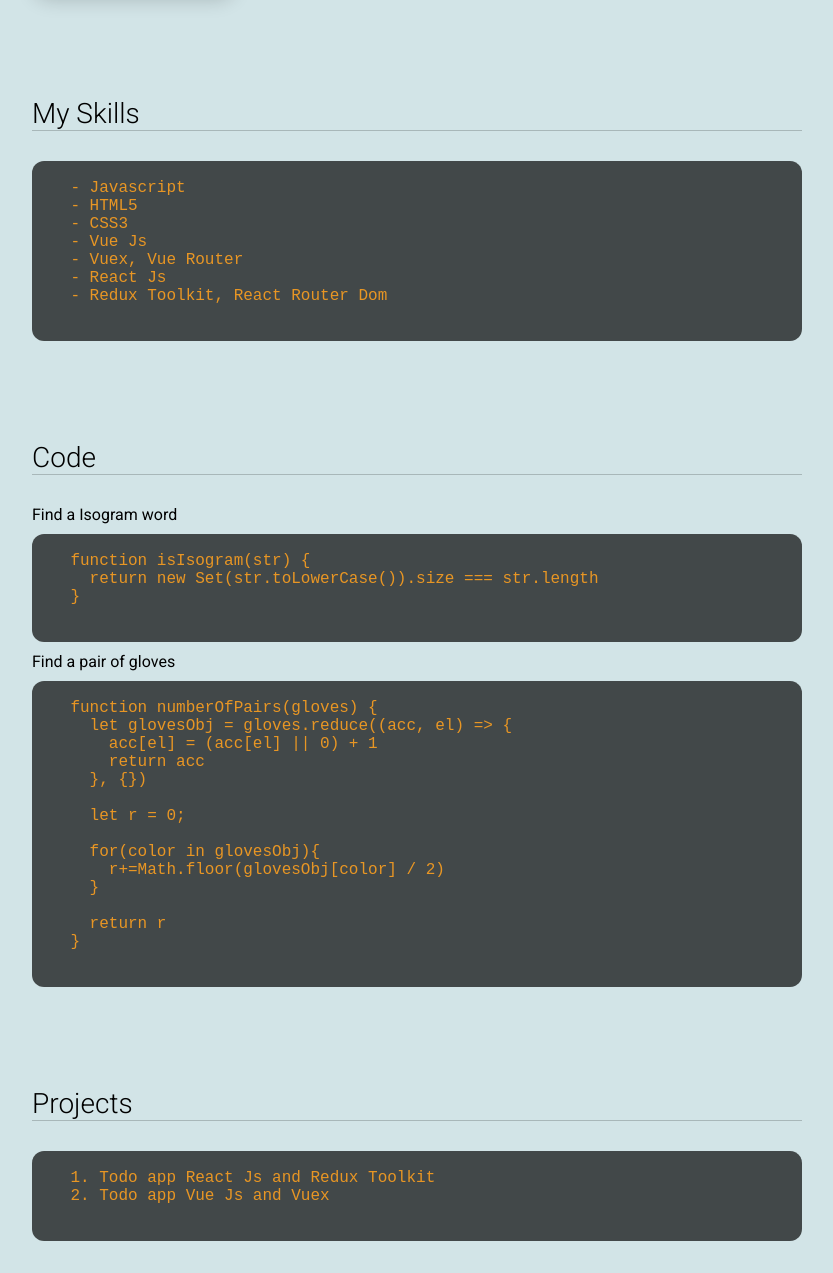
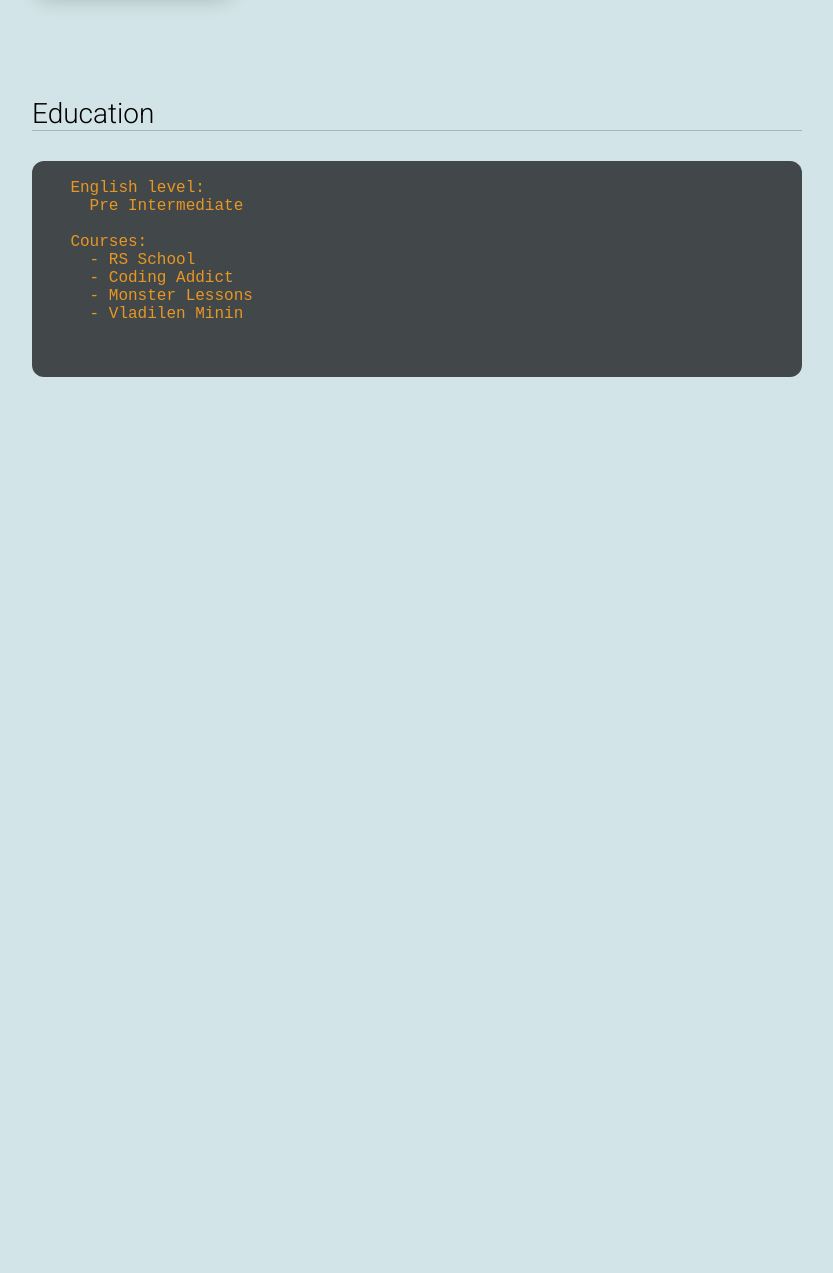
Before and after one commit to Dior1726/rsschool-cv, a plain HTML site: page index.html in a window 1280 px wide. Shown: the part 367-1640 px from the top of the page, without its empty margins (223-1056 px from the left). After the commit the page ends 944 px from the top, so only its background shows below. Drawn offline with Linux system fonts and the light colour scheme.

Commit message:
refactor: index.html

```diff
--- a/index.html
+++ b/index.html
@@ -64,72 +64,6 @@
     </div>
 
     <div class="container">
-      <div class="skills" id="skills">
-        <h2 class="title">My Skills</h2>
-
-        <pre>
-          <code>
-    - Javascript
-    - HTML5
-    - CSS3
-    - Vue Js
-    - Vuex, Vue Router
-    - React Js
-    - Redux Toolkit, React Router Dom
-          </code>
-        </pre>
-      </div>
-    </div>
-
-    <div class="container">
-      <div class="skills" id="code">
-        <h2 class="title">Code</h2>
-
-        <p style="margin-bottom:10px;">Find a Isogram word</p>
-        <pre>
-              <code>
-    function isIsogram(str) {
-      return new Set(str.toLowerCase()).size === str.length
-    }
-              </code>
-            </pre>
-
-        <p style="margin:10px 0;">Find a pair of gloves</p>
-        <pre>
-              <code>
-    function numberOfPairs(gloves) {
-      let glovesObj = gloves.reduce((acc, el) => {
-        acc[el] = (acc[el] || 0) + 1
-        return acc
-      }, {})
-
-      let r = 0;
-
-      for(color in glovesObj){
-        r+=Math.floor(glovesObj[color] / 2)
-      }
-
-      return r
-    }
-              </code>
-            </pre>
-      </div>
-    </div>
-
-    <div class="container">
-      <div class="skills">
-        <div class="title" id="projects">Projects</div>
-
-        <pre>
-          <code>
-    1. <a href="https://github.com/Dior1726/todo_mentor">Todo app React Js and Redux Toolkit</a>
-    2. <a href="https://github.com/Dior1726/todo_app">Todo app Vue Js and Vuex</a>
-          </code>
-        </pre>
-      </div>
-    </div>
-
-    <div class="container">
       <div class="skills">
         <div class="title" id="education">Education</div>
 
@@ -150,23 +84,6 @@
     </div>
   </main>
 
-  <footer class="footer">
-    <div class="container ">
-      <a href="https://app.rs.school/">
-        <img width="70" src="./logo-rsschool3.png" alt="rs-school">
-      </a>
-      <p id="date"></p>
-      <a href="https://github.com/Dior1726">
-        <img width="30" src="./github.png" alt="github">
-        <span>Mukhammadyorkhon(@Dior1726)</span>
-      </a>
-    </div>
-  </footer>
-
-  <script>
-    const date = document.querySelector('#date')
-    date.innerHTML = new Date().toLocaleDateString()
-  </script>
 </body>
 
 </html>
```
